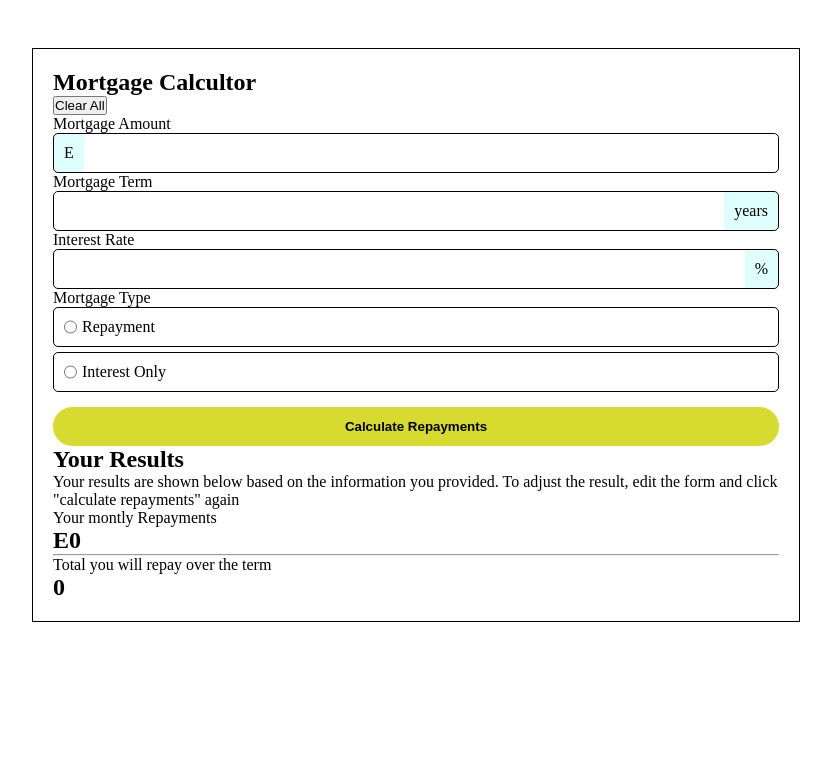
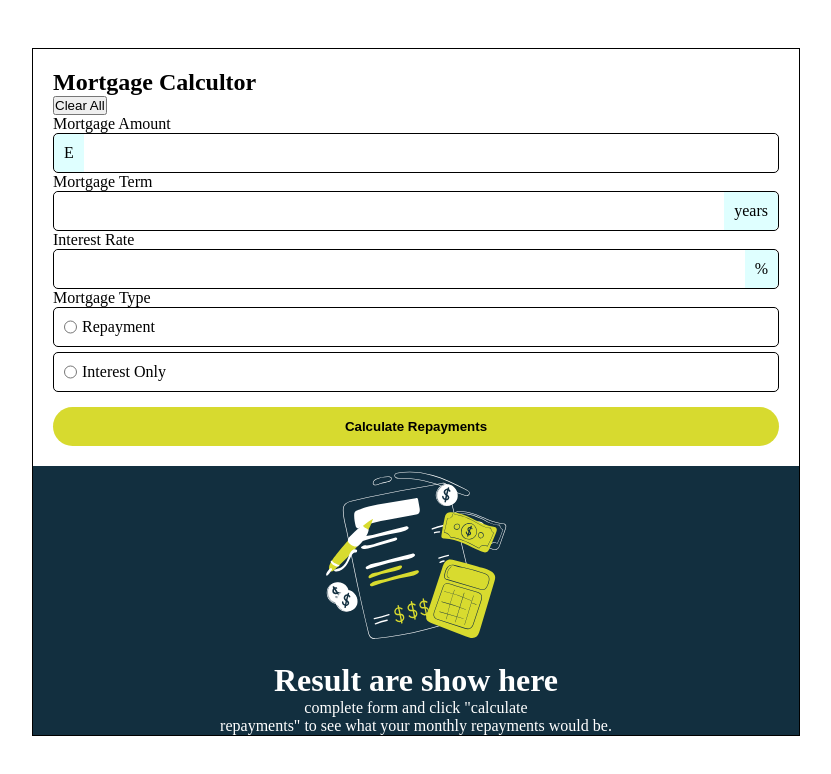
Before and after one commit to developer866/Job_listing-, a React (Create React App) app: page / in a window 1280 px wide. Shown: the top 774 px of the page, without its empty margins (224-1055 px from the left). Built offline with nearby package versions, Linux system fonts and the light colour scheme.

Commit message:
made my result display dynamic

```diff
--- a/src/App.css
+++ b/src/App.css
@@ -1,6 +1,8 @@
 .App{
+    /* display: flex;
+    justify-content: space-between; */
     width: 60%;
     margin: 3rem auto;
-    padding: 20PX;
+    /* padding: 20PX; */
     border: 1px solid black;
 }
--- a/src/App.js
+++ b/src/App.js
@@ -24,6 +24,8 @@ function App() {
     }));
   };
 
+  const [submitValue, setSubmitValue] = useState(false);
+
   const handleSubmit = (e) => {
     e.preventDefault();
     const { amount, term, interestRate, type } = inputs;
@@ -46,25 +48,34 @@ function App() {
       monthlyRepayment: monthlyRepayment.toFixed(2),
       totalRepayment: totalRepayment,
     });
+
+    setSubmitValue(true);
   };
 
   // Function to clear inputs
-  const clearForm =()=>{
+  const clearForm = () => {
     setInputs({
-      amount:"",
-      term:'',
-      interestRate:'',
-      type:"Repayement",
-    })
+      amount: "",
+      term: "",
+      interestRate: "",
+      type: "Repayement",
+    });
     setResult({
-      monthlyRepayment:0,
-      totalRepayment:0,
-    })
-  }
+      monthlyRepayment: 0,
+      totalRepayment: 0,
+    });
+    setSubmitValue(false);
+  };
   return (
     <div className="App">
-      <Form handleChange = {handleChange} handleSubmit ={handleSubmit} inputs = {inputs} clearForm = {clearForm}/>
-      <Result result = {result}/>
+      <Form
+        handleChange={handleChange}
+        handleSubmit={handleSubmit}
+        inputs={inputs}
+        clearForm={clearForm}
+      />
+
+      <Result result={result} submitValue={submitValue} />
     </div>
   );
 }
--- a/src/components/Form.css
+++ b/src/components/Form.css
@@ -2,6 +2,17 @@
   margin: 0;
   padding: 0;
   box-sizing: border-box;
+}
+.form{
+  padding: 20px;
+}
+input[type="radio"]{
+  border: none;
+}
+input[type="radio"]:checked{
+  accent-color: hsl(61, 70%, 52%);
+  cursor: pointer;
+  border: none;
 }
 
 .alternative {
--- a/src/components/Form.jsx
+++ b/src/components/Form.jsx
@@ -5,7 +5,7 @@ function Form(props) {
   const { handleChange, handleSubmit, inputs,clearForm} = props;
 
   return (
-    <div>
+    <div className="form">
       <div>
         <h2>Mortgage Calcultor</h2>
         <button onClick={clearForm}>Clear All</button>
--- a/src/components/Result.css
+++ b/src/components/Result.css
@@ -0,0 +1,12 @@
+.Result-empty{
+    text-align: center;
+    background: hsl(202, 55%, 16%);
+    /* padding: 100px; */
+    color: white;
+    /* margin-top: 2rem; */
+}
+.result{
+    text-align: center;
+    background: hsl(202, 55%, 16%);
+    color: white;
+}
--- a/src/components/Result.jsx
+++ b/src/components/Result.jsx
@@ -1,13 +1,19 @@
 import React from "react";
+import image from "../images/illustration-empty.svg";
+import "./Result.css"
 
 function Result(props) {
-   const {result} = props
+  const { result, submitValue } = props;
+
   return (
     <div>
+      {submitValue ? (
+        <div className="result">
           <h2>Your Results</h2>
           <p>
-        Your results are shown below based on the information you provided. To
-        adjust the result, edit the form and click "calculate repayments" again{" "}
+            Your results are shown below based on the information you provided.
+            To adjust the result, edit the form and click "calculate repayments"
+            again{" "}
           </p>
           <div>
             <p>Your montly Repayments</p>
@@ -17,6 +23,14 @@ function Result(props) {
             <h2>{result.totalRepayment}</h2>
           </div>
         </div>
+      ) : (
+        <div className="Result-empty">
+          <img src={image} alt="myimage" srcset="" />
+          <h1>Result are show here</h1>
+          <p>complete form and click "calculate <br></br> repayments" to see what your monthly repayments would be.</p>
+        </div>
+      )}
+    </div>
   );
 }
 
```
Lines whose indentation alone changed are shown as unchanged.
